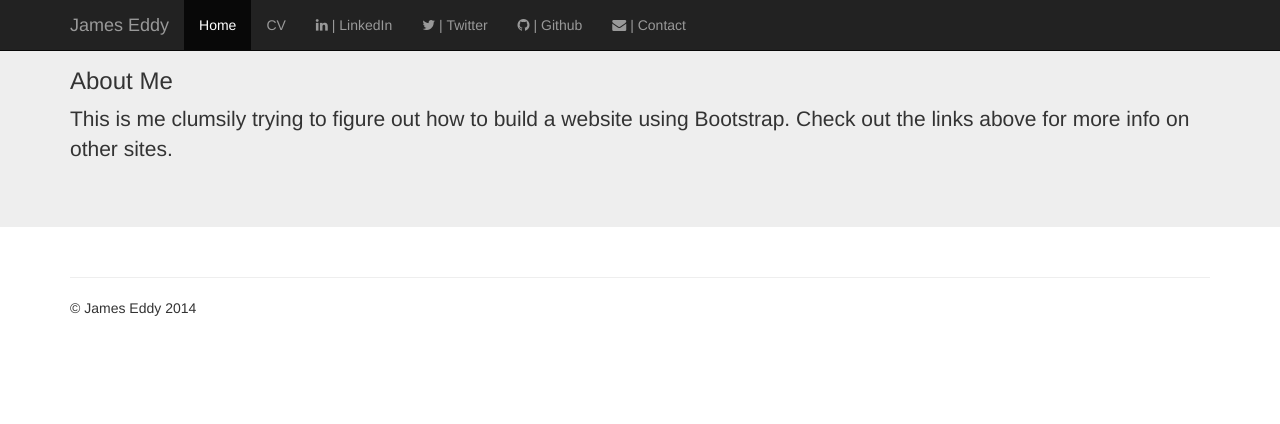
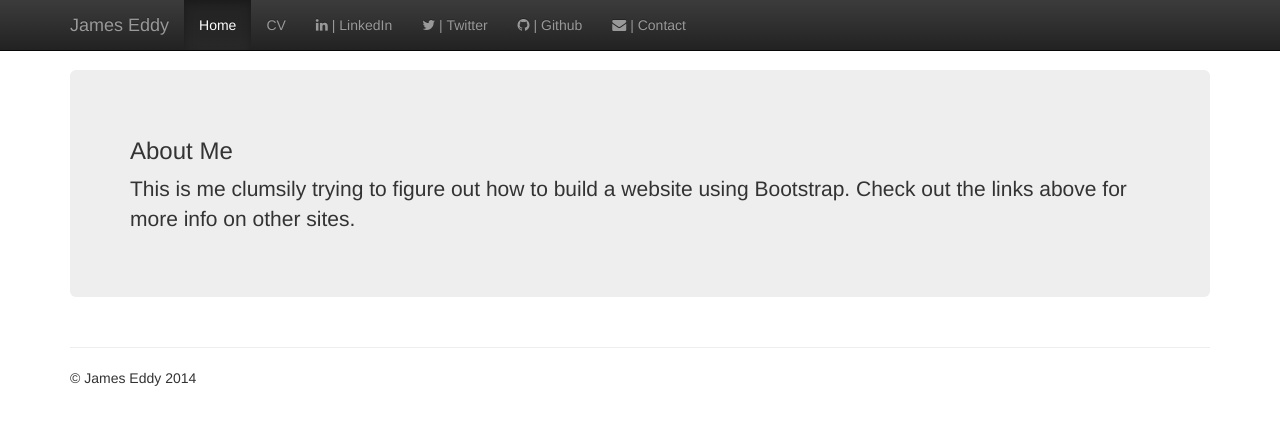
Before and after one commit to jaeddy/jaeddy.github.io_old, a plain HTML site: page index.html in a window 1280 px wide. Drawn offline with nearby package versions, Linux system fonts and the light colour scheme.

Commit message:
switched template from jumbotron to theme

```diff
--- /dev/null
+++ b/css/jumbotron-narrow.css
@@ -0,0 +1,79 @@
+/* Space out content a bit */
+body {
+  padding-top: 20px;
+  padding-bottom: 20px;
+}
+
+/* Everything but the jumbotron gets side spacing for mobile first views */
+.header,
+.marketing,
+.footer {
+  padding-right: 15px;
+  padding-left: 15px;
+}
+
+/* Custom page header */
+.header {
+  border-bottom: 1px solid #e5e5e5;
+}
+/* Make the masthead heading the same height as the navigation */
+.header h3 {
+  padding-bottom: 19px;
+  margin-top: 0;
+  margin-bottom: 0;
+  line-height: 40px;
+}
+
+/* Custom page footer */
+.footer {
+  padding-top: 19px;
+  color: #777;
+  border-top: 1px solid #e5e5e5;
+}
+
+/* Customize container */
+@media (min-width: 768px) {
+  .container {
+    max-width: 730px;
+  }
+}
+.container-narrow > hr {
+  margin: 30px 0;
+}
+
+/* Main marketing message and sign up button */
+.jumbotron {
+  text-align: center;
+  border-bottom: 1px solid #e5e5e5;
+}
+.jumbotron .btn {
+  padding: 14px 24px;
+  font-size: 21px;
+}
+
+/* Supporting marketing content */
+.marketing {
+  margin: 40px 0;
+}
+.marketing p + h4 {
+  margin-top: 28px;
+}
+
+/* Responsive: Portrait tablets and up */
+@media screen and (min-width: 768px) {
+  /* Remove the padding we set earlier */
+  .header,
+  .marketing,
+  .footer {
+    padding-right: 0;
+    padding-left: 0;
+  }
+  /* Space out the masthead */
+  .header {
+    margin-bottom: 30px;
+  }
+  /* Remove the bottom border on the jumbotron for visual effect */
+  .jumbotron {
+    border-bottom: 0;
+  }
+}
--- /dev/null
+++ b/css/theme.css
@@ -0,0 +1,14 @@
+body {
+  padding-top: 70px;
+  padding-bottom: 30px;
+}
+
+.theme-dropdown .dropdown-menu {
+  position: static;
+  display: block;
+  margin-bottom: 20px;
+}
+
+.theme-showcase > p > .btn {
+  margin: 5px 0;
+}
--- a/index.html
+++ b/index.html
@@ -6,10 +6,15 @@
     <meta name="viewport" content="width=device-width, initial-scale=1">
     <title>James Eddy</title>
 
-    <!-- CSS stylesheets -->
-    <link href="css/bootstrap.min.css" rel="stylesheet">
+    <!-- Bootstrap core CSS -->
+    <link href="./css/bootstrap.min.css" rel="stylesheet">
+    <link href="./css/bootstrap-theme.min.css" rel="stylesheet">
+
+    <!-- Custom styles for this template -->
+    <link href="./css/theme.css" rel="stylesheet">
+
+    <!-- Additional styles -->
     <link href="./font-awesome/css/font-awesome.min.css" rel="stylesheet">
-
 
     <!-- HTML5 Shim and Respond.js IE8 support of HTML5 elements and media queries -->
     <!-- WARNING: Respond.js doesn't work if you view the page via file:// -->
@@ -56,8 +61,8 @@
     </div>
 
     <!-- Main jumbotron for a primary marketing message or call to action -->
-    <div class="jumbotron">
-      <div class="container">
+    <div class="container theme-showcase" role="main">
+      <div class="jumbotron">
         <h3>About Me</h3>
         <p>This is me clumsily trying to figure out how to build a website using
            Bootstrap. Check out the links above for more info on other sites.
```
